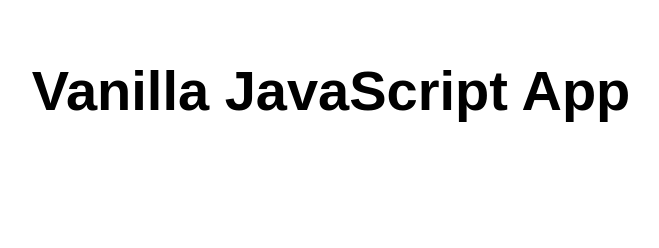
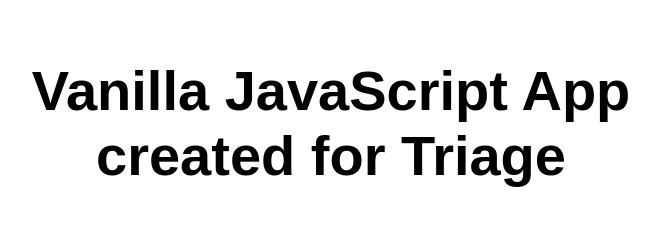
Before and after one commit to AniketRangari1998/my-first-static-web-app, a website: page src/index.html in a window 1280 px wide. Shown: the whole page, without its empty margins (309-968 px from the left). Drawn offline with Linux system fonts and the light colour scheme.

Commit message:
Update index.html

```diff
--- a/src/index.html
+++ b/src/index.html
@@ -10,7 +10,7 @@
 
 <body>
   <main>
-    <h1>Vanilla JavaScript App</h1>
+    <h1>Vanilla JavaScript App created for Triage </h1>
   </main>
 </body>
 
```
